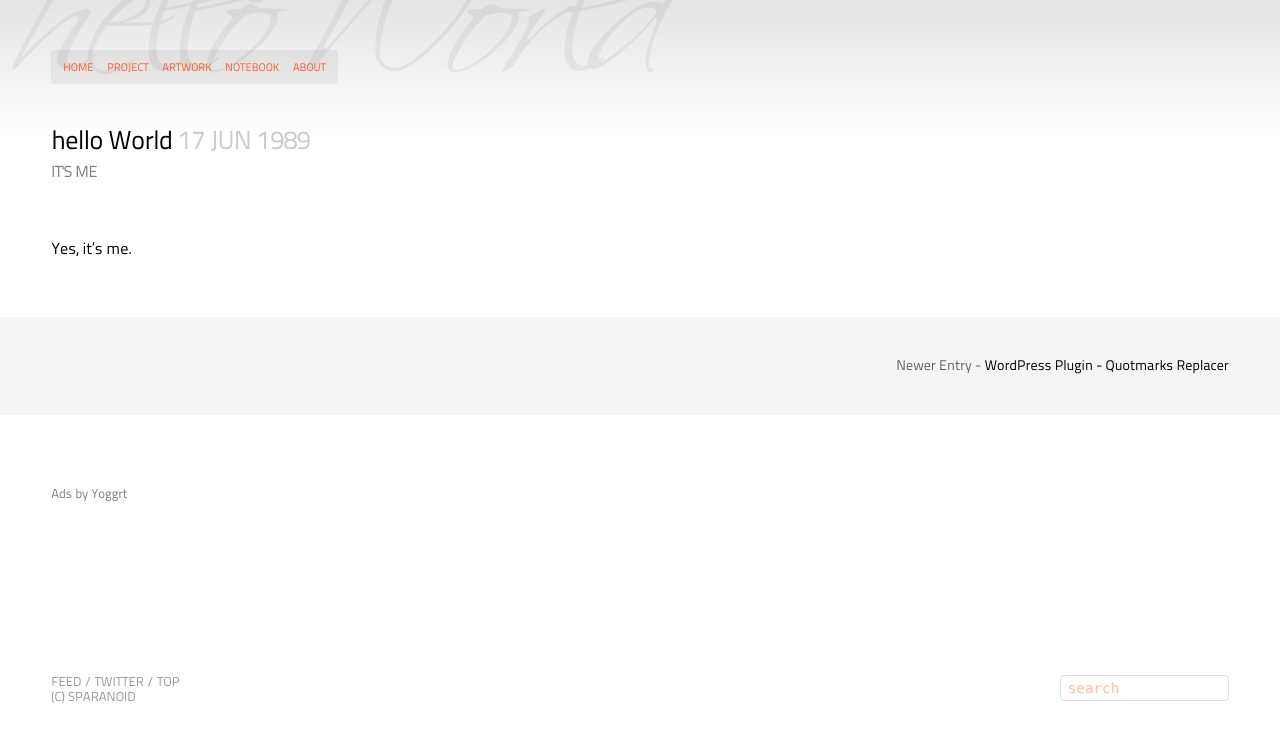
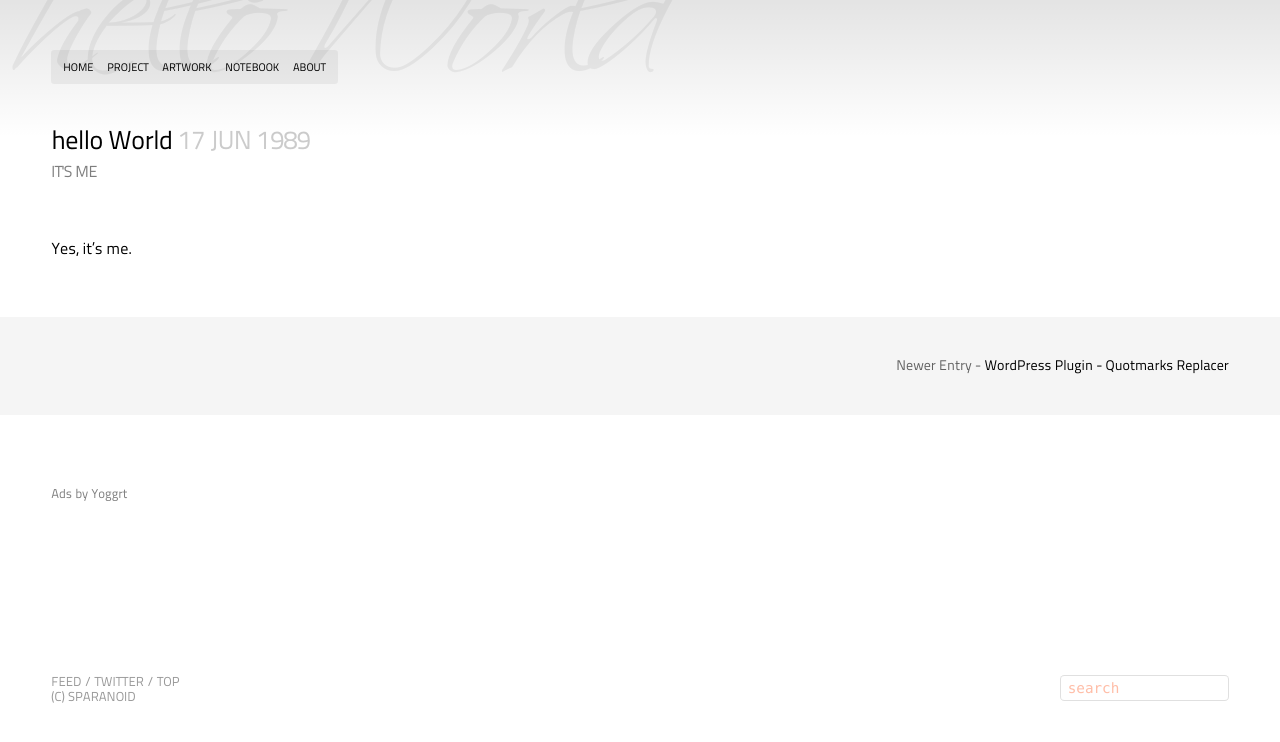
Before and after one commit to kevzhu14/kevzhu14.github.io, a Jekyll site: the page built from _posts/1989-06-17-hello-world.md, in a window 1280 px wide. Shown: the top 742 px of the page. Built offline with Jekyll 4.4.1, drawn with Linux system fonts in a browser that asks for light colours; Markdown is read by kramdown in place of the engine named in the settings.

Commit message:
FIX minor color fixed in nav

```diff
--- a/_layouts/post.html
+++ b/_layouts/post.html
@@ -15,10 +15,10 @@ layout: default
 <section id=post-nav>
 	<section>
 		{% if page.previous.url %}
-			<nav class=nav-next><a href="{{ page.previous.url }}/">{{page.previous.title}}</a></nav>
+			<nav class=nav-previous><a href="{{ page.previous.url }}/">{{page.previous.title}}</a></nav>
         {% endif %}
 		{% if page.next.url %}
-			<nav class=nav-previous><a href="{{ page.next.url }}/">{{page.next.title}}</a></nav>
+			<nav class=nav-next><a href="{{ page.next.url }}/">{{page.next.title}}</a></nav>
         {% endif %}
 	</section>
 </section>
--- a/static/css/a.css
+++ b/static/css/a.css
@@ -173,10 +173,12 @@ input[type="search"]:focus {
 	background: rgba(255, 93, 38, 0.9);
 }
 
-.pages a,
-.dark .pages a {
-	color: #ff5d26;
+.pages a {
+	color: #000;
 }
+	.dark .pages a {
+		color: #ff5d26;
+	}
 
 .pages:hover a {
 	color: #fff;
@@ -216,28 +218,28 @@ input[type="search"]:focus {
 		color: #fff;
 	}
 
-a.continue-reading {
+a.more {
 	color: #fff;
 	background: #ff5d26;
 }
-	.dark a.continue-reading {
+	.dark a.more {
 		color: #050505;
 		background: #ff5d26;
 	}
 
-a.continue-reading:hover {
+a.more:hover {
 	color: #fff;
 	background: #d54e20;
 }
-	.dark a.continue-reading:hover {
+	.dark a.more:hover {
 		color: #000;
 		background: #ff8600;
 	}
 
-a.continue-reading:active {
+a.more:active {
 	background: #a03226;
 }
-	.dark a.continue-reading:active {
+	.dark a.more:active {
 		background: #d54e20;
 	}
 
@@ -316,7 +318,7 @@ footer,
 }
 
 code, pre, input[type="search"],
-.note, .download, .continue-reading {
+.note, .download, .more {
 	border-radius: 0.3em;
 }
 
@@ -549,7 +551,7 @@ code, pre, input[type="search"],
 	margin-bottom: 1em;
 }
 
-.entry-content .continue-reading {
+.entry-content .more {
 	font-family: Arial, sans-serif;
 	font-size: 0.625em;
 	text-decoration: none;
@@ -575,8 +577,8 @@ code, pre, input[type="search"],
 	text-decoration: underline;
 }
 
-a.continue-reading,
-a.continue-reading:hover {
+a.more,
+a.more:hover {
 	/* this prevent adding text-shadow for 'MORE' link in About page */
 	text-shadow: none;
 	/* this prevent adding underline when in Archive page */
@@ -607,22 +609,22 @@ a.continue-reading:hover {
 /* 	background: rgba(0, 0, 0, 0.08); */
 }
 
-.nav-next {
+.nav-previous {
 	float: left;
 	max-width: 45%;
 }
 
-.nav-next:after {
+.nav-previous:after {
 	content: " - Older Entry";
 }
 
-.nav-previous {
+.nav-next {
 	float: right;
 	max-width: 45%;
 	text-align: right;
 }
 
-.nav-previous:before {
+.nav-next:before {
 	content: "Newer Entry - ";
 }
 
@@ -809,11 +811,11 @@ footer #search-form {
 	/* a really small screen for debugging */
 	.pages ul li {padding: 0 0.5em;}
 	.entry-content ul {list-style-position: inside !important;}
-	.nav-next {max-width: 100%; float: none; text-align: left; margin-top: 1.5em;}
-	.nav-next:after {content: " - Older Entry";}
-	.nav-previous {max-width: 100%; float: none; text-align: left;}
-	.nav-previous:before {content: "";}
-	.nav-previous:after {content: " - Newer Entry";}
+	.nav-previous {max-width: 100%; float: none; text-align: left; margin-top: 1.5em;}
+	.nav-previous:after {content: " - Older Entry";}
+	.nav-next {max-width: 100%; float: none; text-align: left;}
+	.nav-next:before {content: "";}
+	.nav-next:after {content: " - Newer Entry";}
 	.yoggrttext {font-size: 1em;}
 }
 
@@ -845,7 +847,7 @@ footer #search-form {
 	p, h2, h3 {widows: 3; orphans: 3;}
 	h2, h3{page-break-after: avoid;}
 	#wrap {margin-top: 3em;}
-	#search-form, #pages, #post-nav, #footer-meta, .entry-meta, .yoggrtad-wrap, .continue-reading, .entry-extra, .hide-this-shortcut-for-print-style {display: none !important;}
+	#search-form, #pages, #post-nav, #footer-meta, .entry-meta, .yoggrtad-wrap, .more, .entry-extra, .hide-this-shortcut-for-print-style {display: none !important;}
 	.entry-content a, .entry-content a:visited {text-decoration: none !important; font-weight: bold !important;}
 	.entry-content img, .entry-content p img {width: 100% !important; margin: 0 !important;}
 	.entry-content .note, .entry-content .download {margin: 0 !important; padding: 0 !important;}
@@ -875,7 +877,7 @@ a:hover {
 }
 
 article, aside, figure, footer, header, hgroup, nav, section:not(#decoration) {
-	/* dont use * mask here. and .continue-reading is special, need to overide a:hover */
+	/* dont use * mask here. and .more is special, need to overide a:hover */
 	-webkit-transition: opacity 1s ease-in-out, background-color 1s ease-in-out;
 	   -moz-transition: opacity 1s ease-in-out, background-color 1s ease-in-out;
 	     -o-transition: opacity 1s ease-in-out, background-color 1s ease-in-out;
@@ -889,16 +891,16 @@ article:hover, aside:hover, figure:hover, footer:hover, header:hover, hgroup:hov
 	        transition: opacity 0.3s ease-in-out, background-color 0.3s ease-in-out;
 }
 
-.continue-reading {
-	/* dont use * mask here. and .continue-reading is special, need to overide a:hover */
+.more {
+	/* dont use * mask here. and .more is special, need to overide a:hover */
 	-webkit-transition: color 1s ease-in-out, opacity 1s ease-in-out, background-color 1s ease-in-out;
 	   -moz-transition: color 1s ease-in-out, opacity 1s ease-in-out, background-color 1s ease-in-out;
 	     -o-transition: color 1s ease-in-out, opacity 1s ease-in-out, background-color 1s ease-in-out;
 	        transition: color 1s ease-in-out, opacity 1s ease-in-out, background-color 1s ease-in-out;
 }
 
-.continue-reading:hover, .pages, .pages li a {
-	/* dont use * mask here. and .continue-reading is special, need to overide a:hover */
+.more:hover, .pages, .pages li a {
+	/* dont use * mask here. and .more is special, need to overide a:hover */
 	-webkit-transition: color 0.3s ease-in-out, opacity 0.3s ease-in-out, background-color 0.3s ease-in-out;
 	   -moz-transition: color 0.3s ease-in-out, opacity 0.3s ease-in-out, background-color 0.3s ease-in-out;
 	     -o-transition: color 0.3s ease-in-out, opacity 0.3s ease-in-out, background-color 0.3s ease-in-out;
```
Also changed, not shown: about/index.md (+1 -1 lines).
